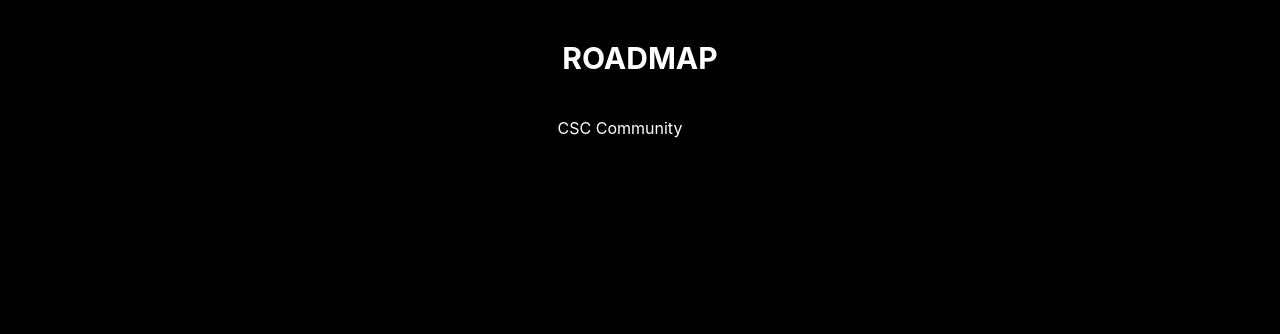
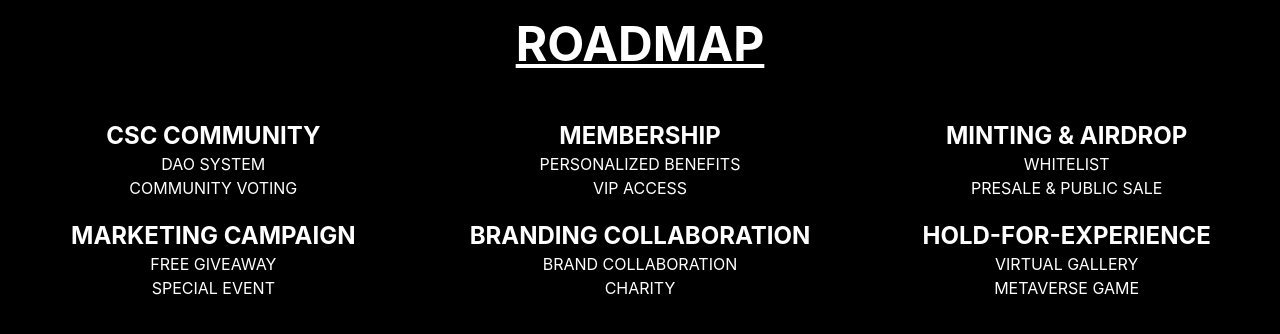
Before and after one commit to yoyodev577/nft-drop, a Next.js app: page /roadmap in a window 1280 px wide. Shown: the top 334 px of the page. Built offline with nearby package versions, Linux system fonts and the light colour scheme; what @thirdweb-dev/react would draw is missing.

Commit message:
update content

```diff
--- a/components/AboutContent.js
+++ b/components/AboutContent.js
@@ -36,7 +36,8 @@ const Content = tw.div`
     justify-center
     p-3
     text-white
-    text-3xl
+    text-center
+    text-2xl
     font-bold
 `
 const Text = tw.div``
@@ -45,16 +46,8 @@ const Text = tw.div``
 const AboutContent = () => {
   return (
     <Container>
-      <Title>
-        About Us
-      </Title>
+
       <Content>
-          <Image
-              width={500}
-              height={400}
-              src={city3d}
-              alt="city"
-          />
           <Text>
             Cat Servants Club is the community of cat servants ,<br /> which brings a new perspective of cat civilization in the metaverse.
             <br />Cats are the best dominators of the world -- No..to the moon!  In the metaverse! <br />
--- a/components/HomeContent.js
+++ b/components/HomeContent.js
@@ -22,16 +22,15 @@ const BackgroundContainer = tw.div`
 
 `
 
+const Video = tw.video``
+
 
 const HomeContent = () => {
   return (
     <Container>
       <NavBar />
         <BackgroundContainer>
-            <Image
-            src={gallery}
-            alt="gallery"
-            />
+          <Video src={"./bg-video-3.mp4/"} muted={true} autoPlay={true} loop={true}/>
         </BackgroundContainer>
     </Container>
   )
--- a/components/NavBar.js
+++ b/components/NavBar.js
@@ -16,6 +16,7 @@ const Container = tw.div`
 
 const IconContainer = tw.div`
     flex
+    justify-start
 `
 
 const NavContainer = tw.div`
@@ -41,21 +42,22 @@ const NavBar = () => {
     <Container>
         <IconContainer>
             <Image
-                width={150}
-                height={150}
+                width={50}
+                height={50}
                 src={Logo}
                 alt="logo"
             />
         </IconContainer>
         <NavContainer>
 
-            <Link href='home#about' scroll={true}>
+            <Link href="/">
                 <a>
-                    About
+                    Intro
                 </a>
             </Link>
 
-            <Link href="/project">
+
+            <Link href="home#project">
                 <a>
                     Project
                 </a>
@@ -104,8 +106,6 @@ const NavBar = () => {
                 </a>
 
             </Link>
-
-
         </CommunityContainer>
 
     </Container>
--- a/pages/home.js
+++ b/pages/home.js
@@ -18,9 +18,8 @@ export default function HomePage () {
         <Container>
             <HomeContent />
             <About />
+            <Project />
             <RoadMap />
-            <Team />
-            <FAQ />
         </Container>
     )
 }
--- a/pages/project.js
+++ b/pages/project.js
@@ -13,7 +13,8 @@ const Container = tw.div`
 
 const Title = tw.div`
     flex
-    p-5
+    text-center
+    p-10
     justify-center
     uppercase
     text-white
@@ -45,7 +46,6 @@ const BackgroundContainer = tw.div`
 const project = () => {
   return (
     <Container id="project">
-        <NavBar />
         <Title>Cats-dow-graph</Title>
             <Content>Cats-dow-graph is a collection of 3333 NFTs  on the polygon blockchain.
             <br /> Each shadowgraph is unique which owns Cat Servants Club's membership <br /> and grants access to member-only benefits.
--- a/pages/roadmap.js
+++ b/pages/roadmap.js
@@ -6,19 +6,28 @@ import tw from "tailwind-styled-components"
 const Container = tw.div`
     flex
     flex-col
-    pt-10
+    space-y-5
+    pt-5
+`
+
+const GridContainer =tw.div`
+    w-full
+    grid
+    grid-cols-3
+    mt-2
+    pt-3
 `
 
 const TitleContainer = tw.div`
     flex
     justify-center
-    pb-10
 
 `
 
 const Title = tw.div`
+    underline
     uppercase
-    text-3xl
+    text-5xl
     text-white
     font-bold
 
@@ -26,22 +35,23 @@ const Title = tw.div`
 
 const ContentContainer = tw.div`
     flex
-    justify-center
-
+    flex-col
+    text-center
+    pt-5
 `
 
 
 const ContentHeader =tw.div`
-    flex
-    flex-col
-    mr-10
+    text-2xl
     text-white
-
+    uppercase
+    font-bold
 `
 
-const Content = tw.div`
+const ContentText = tw.h2`
     uppercase
     text-white
+    text-1xl
 
 `
 
@@ -52,14 +62,49 @@ const RoadMap = () => {
   return (
 
     <Container id="roadmap">
+
         <TitleContainer>
             <Title>RoadMap</Title>
         </TitleContainer>
 
-        <ContentContainer>
-            <ContentHeader>CSC Community</ContentHeader>
+        <GridContainer>
+            <ContentContainer>
+                <ContentHeader> CSC Community </ContentHeader>
+                <ContentText>DAO system</ContentText>
+                <ContentText>Community Voting</ContentText>
+            </ContentContainer>
 
-         </ContentContainer>
+            <ContentContainer>
+                <ContentHeader> membership </ContentHeader>
+                <ContentText>Personalized Benefits</ContentText>
+                <ContentText>VIP Access</ContentText>
+            </ContentContainer>
+
+            <ContentContainer>
+                <ContentHeader>Minting & airdrop</ContentHeader>
+                <ContentText>Whitelist</ContentText>
+                <ContentText>Presale & Public sale</ContentText>
+            </ContentContainer>
+
+            <ContentContainer>
+                <ContentHeader>Marketing Campaign</ContentHeader>
+                <ContentText>Free Giveaway</ContentText>
+                <ContentText>Special Event</ContentText>
+            </ContentContainer>
+
+
+            <ContentContainer>
+                <ContentHeader>Branding Collaboration</ContentHeader>
+                <ContentText>Brand Collaboration</ContentText>
+                <ContentText>Charity</ContentText>
+            </ContentContainer>
+
+            <ContentContainer>
+                <ContentHeader>Hold-for-experience</ContentHeader>
+                <ContentText>Virtual Gallery</ContentText>
+                <ContentText>Metaverse Game</ContentText>
+            </ContentContainer>
+        </GridContainer>
     </Container>
   )
 }
```
Also changed, not shown: 1 other file (tests, documents, lock files or other folders).
